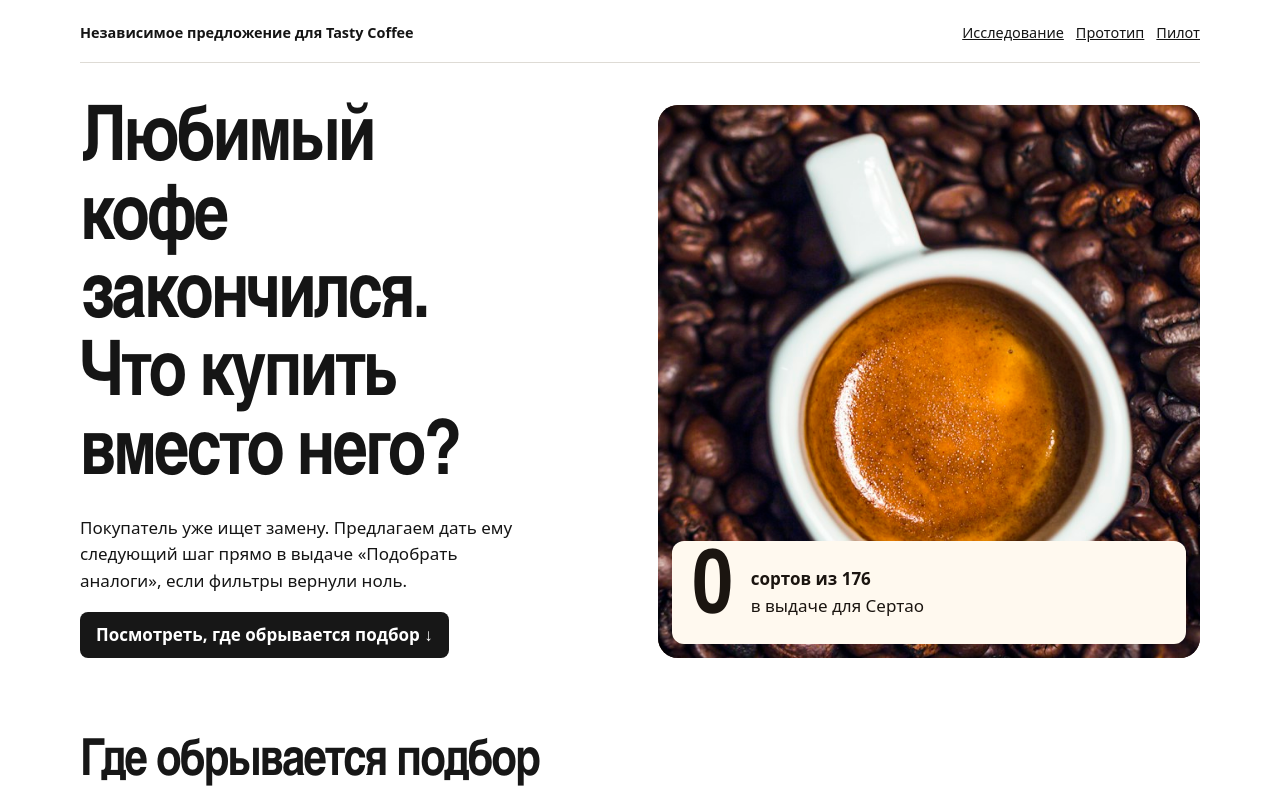
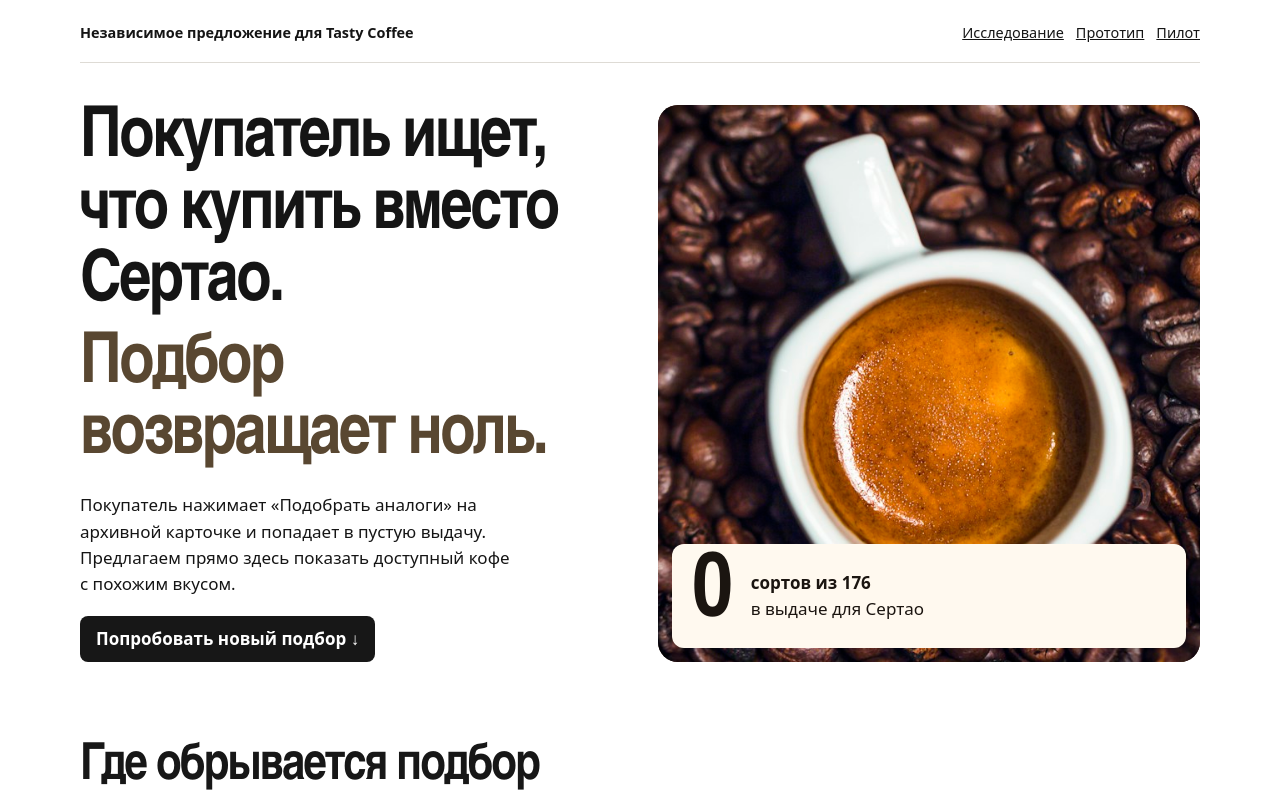
Before and after one commit to alisaalena/portfolio, a plain HTML site: page tasty-coffee/index.html in a window 1280 px wide. Shown: the top 800 px of the page. Drawn offline with Linux system fonts and the light colour scheme.

Commit message:
Lead Tasty Coffee case with shopper intent

```diff
--- a/tasty-coffee/index.html
+++ b/tasty-coffee/index.html
@@ -14,7 +14,7 @@ main>section{padding:46px 0;border-bottom:1px solid var(--line)}.lead{max-width:
 @media(max-width:340px){.route{grid-template-columns:1fr}}
 :root{color:#171717;background:#fff;--ink:#161616;--emphasis:#594731;--line:#dedbd5;--cream:#faf8f4}
 h1,h2,.result h3:first-child{font-family:"Arial Narrow","Bahnschrift Condensed",Arial,sans-serif;font-weight:800;letter-spacing:-.035em}
-header{background:#fff;color:#151515;padding-bottom:34px}.bar{border-color:var(--line)}.hero{grid-template-columns:1fr 1fr;align-items:stretch}.hero>div:first-child{align-self:center}
+header{background:#fff;color:#151515;padding-bottom:34px}.bar{border-color:var(--line)}.hero{grid-template-columns:1fr 1fr;align-items:stretch}.hero>div:first-child{align-self:center}.hero h1{max-width:16ch;font-size:clamp(2.5rem,5.5vw,5rem)}.hero h1 span{display:block;margin-top:.14em;color:var(--emphasis)}
 .hero-photo{margin:0;position:relative;min-height:405px;border-radius:20px;overflow:hidden;background:#512f1f}.hero-photo>img{width:100%;height:100%;position:absolute;object-fit:cover;object-position:center 47%}.hero-photo figcaption{position:absolute;bottom:14px;left:14px;right:14px;background:#fff9ef;color:#1b1510;padding:16px 20px;border-radius:12px;display:flex;align-items:center;gap:18px}.hero-photo strong{font:800 clamp(3rem,7vw,6rem)/.8 "Arial Narrow",Arial,sans-serif}
 .button,.detail-button{background:#171717;color:#fff;border:0;cursor:pointer}.button:hover,.detail-button:hover{background:#49413c}.detail-button{font:inherit;font-weight:650;border-radius:8px;padding:9px 13px}.detail-button:focus-visible,.to-top:focus-visible{outline:3px solid #614a2c;outline-offset:4px}.tile .detail-button{margin-top:12px}
 .route li{padding-top:14px}.route-icon{display:flex;align-items:center;justify-content:center;width:52px;height:52px;margin-bottom:12px;border-radius:50%;background:#eee6d9;font-size:1.45rem;color:#191715}.drop .route-icon{background:#594731;color:#fff;font-weight:800}.next .route-icon{background:#dee9d8}.route li:not(:last-child)::after{top:29px}
@@ -30,7 +30,7 @@ dialog{width:min(700px,calc(100% - 28px));max-height:85vh;border:1px solid #ccc2
   <div class="wrap">
     <div class="bar"><strong>Независимое предложение для Tasty Coffee</strong><nav aria-label="Разделы кейса"><a href="#research">Исследование</a><a href="#demo">Прототип</a><a href="#pilot">Пилот</a></nav></div>
     <div class="hero">
-      <div><h1>Любимый кофе закончился. Что купить вместо него?</h1><p>Покупатель уже ищет замену. Предлагаем дать ему следующий шаг прямо в выдаче «Подобрать аналоги», если фильтры вернули ноль.</p><a class="button" href="#journey">Посмотреть, где обрывается подбор ↓</a></div>
+      <div><h1>Покупатель ищет, что купить вместо Сертао.<span>Подбор возвращает ноль.</span></h1><p>Покупатель нажимает «Подобрать аналоги» на архивной карточке и попадает в пустую выдачу. Предлагаем прямо здесь показать доступный кофе с похожим вкусом.</p><a class="button" href="#demo">Попробовать новый подбор ↓</a></div>
       <figure class="hero-photo"><img src="espresso-photo.jpg" alt="Чашка эспрессо среди обжаренных зёрен"><figcaption><strong>0</strong><span><b>сортов из 176</b><br>в выдаче для Сертао</span></figcaption></figure>
     </div>
   </div>
```
